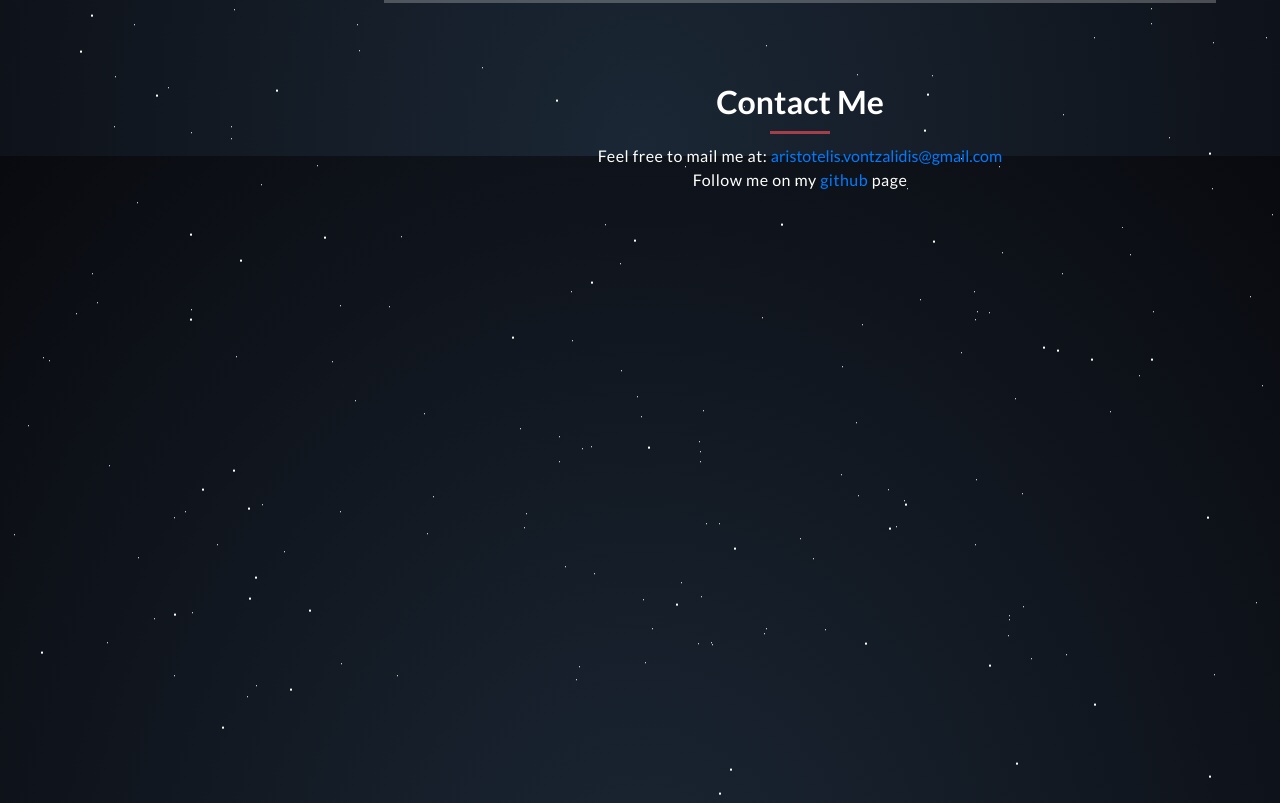
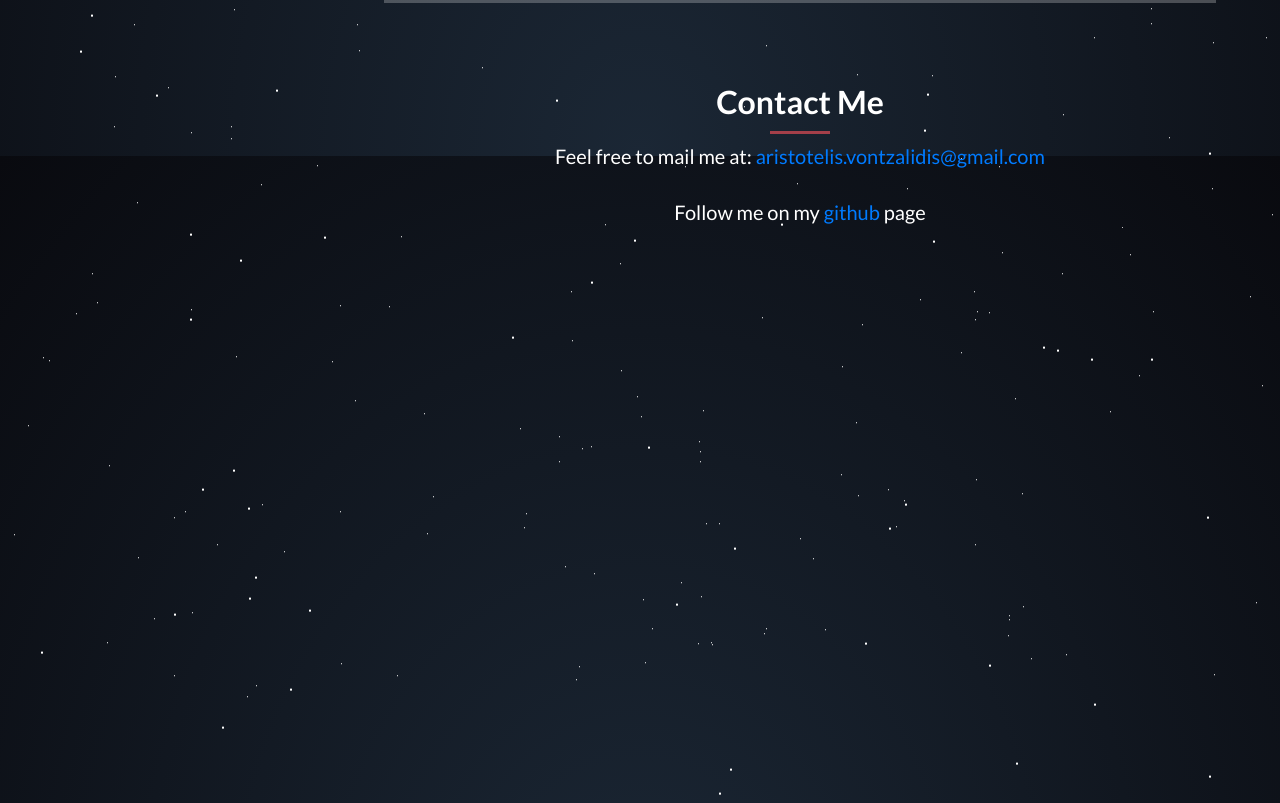
Before and after one commit to aristotelis96/aristotelis96.github.io, a plain HTML site: page index.html in a window 1280 px wide. Shown: the part 3044-3847 px from the top of the page. Drawn offline with Linux system fonts and the light colour scheme.

Commit message:
todo: better contact me form

```diff
--- a/index.html
+++ b/index.html
@@ -345,12 +345,11 @@ https://templatemo.com/tm-531-reflux
           <div class="section-heading">
             <h2>Contact Me</h2>
             <div class="line-dec"></div>
-            <span
-              >Feel free to mail me at: </span
-            >
+            <h5>Feel free to mail me at:
               <a href="mailto:aristotelis.vontzalidis@gmail.com">aristotelis.vontzalidis@gmail.com</a>
+            </h5>
               <br>
-            <span>Follow me on my <a href="https://github.com/aristotelis96">github</a> </span><span>page</span>
+            <h5>Follow me on my <a href="https://github.com/aristotelis96">github</a> page</h5>
           </div>
           <!-- <div class="row">
             <div class="right-content">
```
